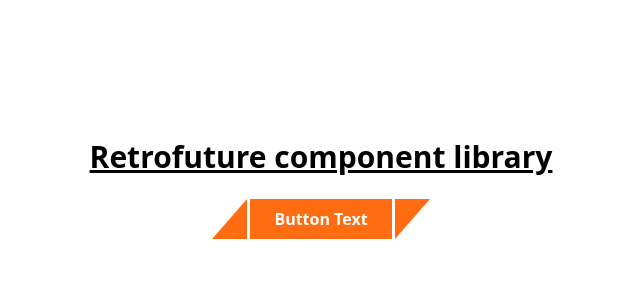
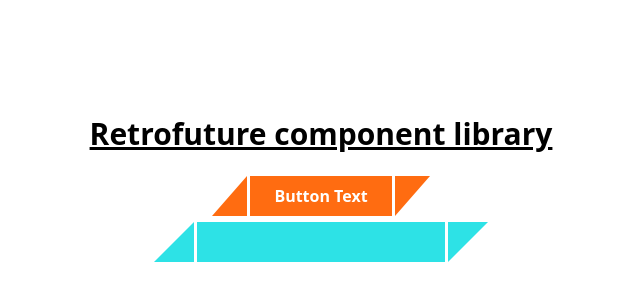
Before and after one commit to fractal-bootcamp/retro-comp-library, a React (Vite) app in the folder frontend/: page / in a window 1280 px wide. Shown: the part 208-508 px from the top of the page, without its empty margins (319-959 px from the left). Built offline with nearby package versions, Linux system fonts and the light colour scheme.

Commit message:
add slight shake

```diff
--- a/frontend/src/App.tsx
+++ b/frontend/src/App.tsx
@@ -1,5 +1,6 @@
 import React from 'react';
 import Button from './components/Button';
+import TextInput from './components/TextInput';
 
 function App() {
   return (
@@ -10,6 +11,10 @@ function App() {
         </h1>
         <br />
         <Button text="Button Text" />
+        <br />
+        <div>
+          <TextInput />
+        </div>
       </div>
     </div>
   );
--- a/frontend/src/components/Button.tsx
+++ b/frontend/src/components/Button.tsx
@@ -1,39 +1,20 @@
 import React from 'react';
 
-function MyButton({
-    text = "Button",
-    disabled = false,
-    isLoading = false
-}: {
-    text: string,
-    disabled?: boolean,
-    isLoading?: boolean
-}) {
+function MyButton({ text = "Button" }: { text: string }) {
     return (
         <div className="relative inline-block">
             {/* Button container */}
-            <div className={`relative inline-flex items-center group ${disabled ? 'opacity-50 cursor-not-allowed' : ''}`}>
+            <div className="relative inline-flex items-center group">
                 {/* Left right triangle */}
-                <div
-                    className={`w-0 h-0 border-t-[40px] border-t-transparent border-b-0 border-r-[35px] border-r-neonSunset mr-[3px] transition-all duration-300 ${!disabled && 'group-hover:mr-[6px]'}`}
-                ></div>
+                <div className="w-0 h-0 border-t-[40px] border-t-transparent border-b-0 border-r-[35px] border-r-neonSunset mr-[3px] group-hover:mr-[6px] transition-all duration-300"></div>
 
                 {/* Middle rectangle */}
-                <button
-                    className={`py-2 px-6 font-bold text-white bg-neonSunset hover:bg-electricDream hover:shadow-lg transition-all duration-300 relative flex items-center justify-center ${disabled ? 'cursor-not-allowed' : ''}`}
-                    disabled={disabled}
-                >
-                    {isLoading ? (
-                        <div className="w-5 h-5 border-4 border-t-transparent border-white border-solid rounded-full animate-spin"></div>
-                    ) : (
-                        text
-                    )}
+                <button className="py-2 px-6 font-bold text-white bg-neonSunset hover:bg-electricDream hover:shadow-lg transition-all duration-300">
+                    {text}
                 </button>
 
                 {/* Right right triangle */}
-                <div
-                    className={`w-0 h-0 border-b-[40px] border-b-transparent border-t-0 border-l-[35px] border-l-neonSunset ml-[3px] transition-all duration-300 ${!disabled && 'group-hover:ml-[6px]'}`}
-                ></div>
+                <div className="w-0 h-0 border-b-[40px] border-b-transparent border-t-0 border-l-[35px] border-l-neonSunset ml-[3px] group-hover:ml-[6px] transition-all duration-300"></div>
             </div>
         </div>
     );
--- /dev/null
+++ b/frontend/src/components/TextInput.tsx
@@ -0,0 +1,94 @@
+import React, { useState, useRef, useEffect } from 'react';
+
+type TextInputProps = {
+    placeholder?: string;
+    value?: string;
+    disabled?: boolean;
+    onChange?: (value: string) => void;
+    size?: "small" | "large";
+};
+
+const TextInput: React.FC<TextInputProps> = ({
+    placeholder = "",
+    value = "",
+    disabled = false,
+    onChange,
+    size,
+}) => {
+    const [inputValue, setInputValue] = useState(value);
+    const [inputHeight, setInputHeight] = useState(40); // Default height
+    const [isShaking, setIsShaking] = useState(false);
+    const textareaRef = useRef<HTMLTextAreaElement>(null);
+
+    useEffect(() => {
+        if (textareaRef.current) {
+            textareaRef.current.style.height = 'auto';
+            const newHeight = Math.max(textareaRef.current.scrollHeight, 40); // Minimum height of 40px
+            textareaRef.current.style.height = `${newHeight}px`;
+            setInputHeight(newHeight);
+        }
+    }, [inputValue]);
+
+    const handleChange = (e: React.ChangeEvent<HTMLTextAreaElement>) => {
+        setInputValue(e.target.value);
+        if (onChange) {
+            onChange(e.target.value);
+        }
+        // Trigger shaking animation
+        setIsShaking(true);
+        setTimeout(() => setIsShaking(false), 30); // Animation duration
+    };
+
+    let inputClassName = "text-input min-w-[120px] max-w-[400px] resize-none overflow-hidden";
+    if (size === "small") {
+        inputClassName += " text-input--small text-sm";
+    } else if (size === "large") {
+        inputClassName += " text-input--large text-lg";
+    }
+
+    return (
+        <div className="relative inline-block">
+            <style>
+                {`
+                @keyframes shake {
+                    0%, 100% { transform: translateX(0); }
+                    25% { transform: translateX(-2px); }
+                    75% { transform: translateX(2px); }
+                }
+                `}
+            </style>
+            <div className={`relative inline-flex items-center group ${isShaking ? 'animate-[shake_0.3s_ease-in-out]' : ''}`}>
+                < div
+                    className="border-t-transparent border-b-0 border-r-cyberAqua mr-[3px] group-hover:mr-[6px] transition-all duration-300"
+                    style={{
+                        width: 0,
+                        height: 0,
+                        borderRightWidth: `${inputHeight}px`,
+                        borderTopWidth: `${inputHeight}px`,
+                    }}
+                />
+                <textarea
+                    ref={textareaRef}
+                    className={`py-2 px-6 font-bold text-white bg-cyberAqua transition-all duration-300 placeholder-gray-600 ${inputClassName} ${disabled ? 'opacity-50 cursor-not-allowed' : 'hover:bg-digitalVoid hover:shadow-lg'}`}
+                    placeholder={placeholder}
+                    value={inputValue}
+                    disabled={disabled}
+                    onChange={handleChange}
+                    rows={1}
+                    style={{ height: `${inputHeight}px` }}
+                />
+                <div
+                    className="border-b-transparent border-t-0 border-l-cyberAqua ml-[3px] group-hover:ml-[6px] transition-all duration-300"
+                    style={{
+                        width: 0,
+                        height: 0,
+                        borderLeftWidth: `${inputHeight}px`,
+                        borderBottomWidth: `${inputHeight}px`,
+                    }}
+                />
+            </div>
+        </div >
+    );
+};
+
+export default TextInput;
```
Also changed, not shown: 1 other file (tests, documents, lock files or other folders).
